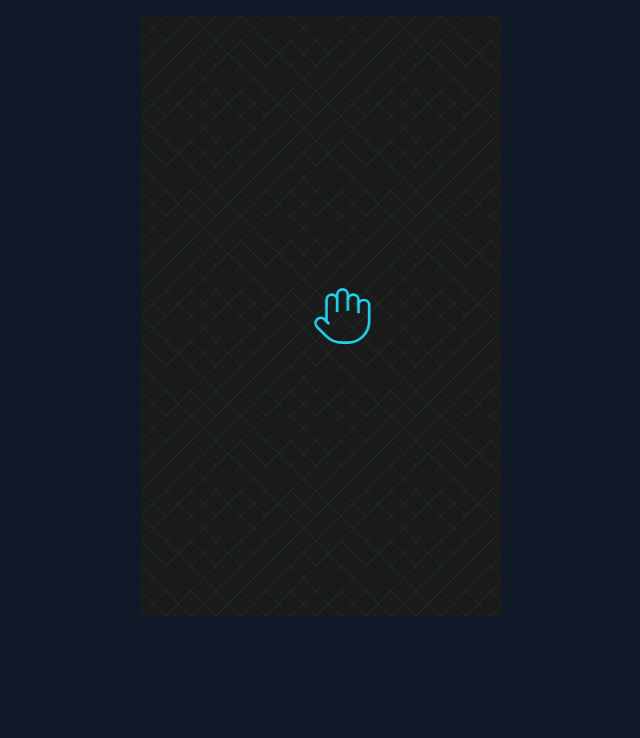
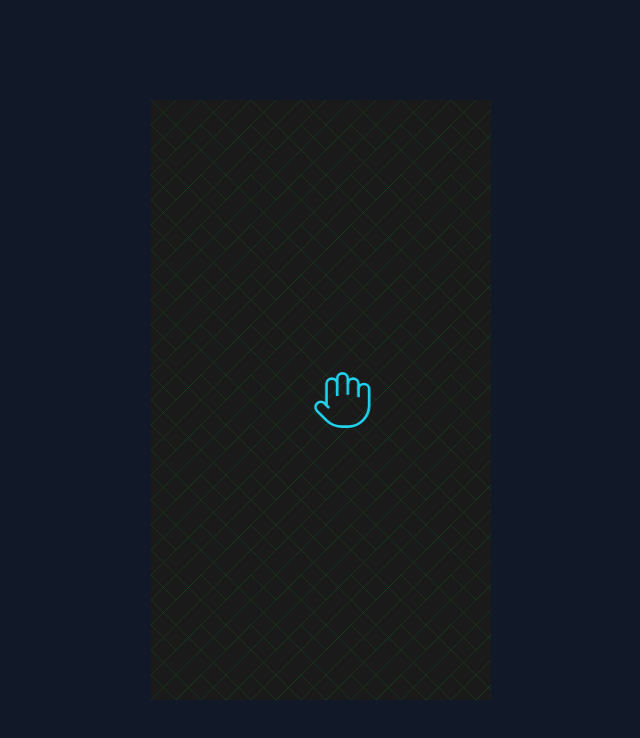
Before and after one commit to ocinpp/scratch-card, a Vue app: page / in a window 1280 px wide. Shown: the top 738 px of the page, without its empty margins (319-959 px from the left). Built offline with nearby package versions, Linux system fonts and the light colour scheme.

Commit message:
Change card width and center card

```diff
--- a/src/components/ScratchCard.vue
+++ b/src/components/ScratchCard.vue
@@ -1,6 +1,7 @@
 <template>
+  <div class="min-h-screen flex items-center justify-center">
     <div class="container mx-auto">
-    <div ref="tiltRef" class="w-[360px] mx-auto">
+      <div ref="tiltRef" class="w-[340px] mx-auto">
         <div class="relative">
           <div class="relative" ref="containerRef">
             <!-- Content Layer -->
@@ -30,6 +31,7 @@
               :class="{ 'pointer-events-none opacity-0': isRevealed }"
               style="z-index: 10"
             ></canvas>
+          </div>
         </div>
       </div>
     </div>
--- a/src/style.css
+++ b/src/style.css
@@ -5,7 +5,7 @@
 @tailwind utilities;
 
 body {
-  @apply bg-gray-900 min-h-screen p-4;
+  @apply bg-gray-900 min-h-screen;
 }
 
 /* Global font classes */
```
Lines whose indentation alone changed are shown as unchanged.
